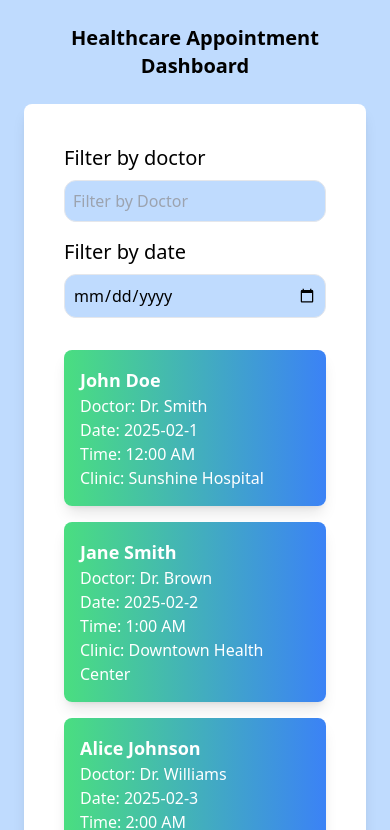
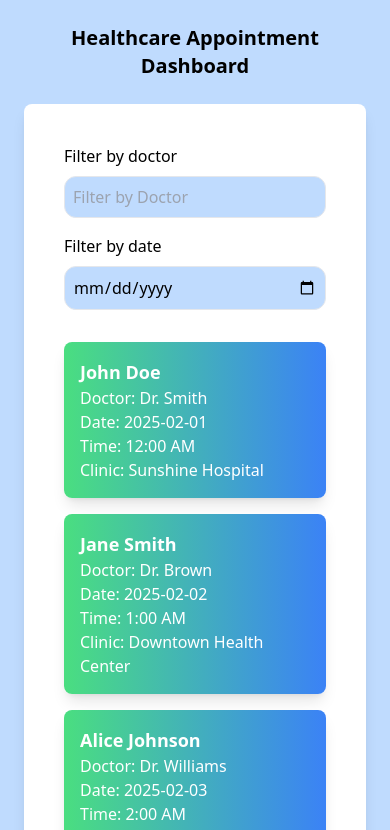
Before and after one commit to Yetife/healthcare-dashboard, a React (Vite) app: page / in a window 390 px wide. Shown: the top 830 px of the page. Built offline with nearby package versions, Linux system fonts and the light colour scheme.

Commit message:
appointment update

```diff
--- a/src/App.jsx
+++ b/src/App.jsx
@@ -4,6 +4,7 @@ import {fetchAppointments} from "./redux/appointmentsSlice.js";
 import FilterBar from "./components/FilterBar.jsx";
 import AppointmentList from "./components/AppointmentList.jsx";
 import Pagination from "./components/Pagination.jsx";
+import {formatDate} from "./utils/timeUtils.js";
 
 const App = () => {
     const dispatch = useDispatch();
@@ -16,10 +17,16 @@ const App = () => {
     useEffect(() => { if (status === "idle") dispatch(fetchAppointments()); }, [status, dispatch]);
 
     const totalPages = Math.ceil(appointments.length / itemsPerPage);
+    // const filteredAppointments = appointments.filter((appointment) => {
+    //     return (
+    //         (!filters.doctor || appointment.doctor_name.toLowerCase().includes(filters.doctor.toLowerCase())) &&
+    //         (!filters.date || appointment.date_time.startsWith(filters.date))
+    //     );
+    // });
     const filteredAppointments = appointments.filter((appointment) => {
         return (
             (!filters.doctor || appointment.doctor_name.toLowerCase().includes(filters.doctor.toLowerCase())) &&
-            (!filters.date || appointment.date_time.startsWith(filters.date))
+            (!filters.date || formatDate(appointment.date_time) === filters.date)
         );
     });
     const paginatedAppointments = filteredAppointments.slice((currentPage - 1) * itemsPerPage, currentPage * itemsPerPage);
--- a/src/components/FilterBar.jsx
+++ b/src/components/FilterBar.jsx
@@ -12,7 +12,7 @@ const FilterBar = () => {
     return (
         <div className="flex md:flex-row flex-col gap-4 p-4">
             <div>
-                <p className="pb-2 text-xl">Filter by doctor</p>
+                <p className="pb-2 md:text-xl text-base">Filter by doctor</p>
                 <input
                     type="text"
                     name="doctor"
@@ -24,7 +24,7 @@ const FilterBar = () => {
             </div>
 
             <div className="md:w-4/12 w-full">
-                <p className="pb-2 text-xl">Filter by date</p>
+                <p className="pb-2  md:text-xl text-base">Filter by date</p>
                 <input
                     type="date"
                     name="date"
--- a/src/redux/appointmentsSlice.js
+++ b/src/redux/appointmentsSlice.js
@@ -15,22 +15,21 @@ const clinicNames = [
     "Silver Pine Medical", "Horizon Health Center", "Crystal Springs Clinic", "Bright Horizon Medical", "Willow Creek Health"
 ];
 
-const formatTime = (dateTime) => {
-    const date = new Date(dateTime);
-    let hours = date.getHours();
-    const minutes = date.getMinutes().toString().padStart(2, '0');
-    const amPm = hours >= 12 ? 'PM' : 'AM';
-    hours = hours % 12 || 12; // Convert 24-hour to 12-hour format
-    return `${hours}:${minutes} ${amPm}`;
-};
 
-const mockAppointments = patientNames.map((name, i) => ({
-    id: i + 1,
-    patient_name: name,
-    doctor_name: `Dr. ${['Smith', 'Brown', 'Williams', 'Jones', 'Davis'][i % 5]}`,
-    date_time: `2025-02-${(i % 28) + 1}T${(i % 24).toString().padStart(2, '0')}:00`,
-    clinic_location: clinicNames[i],
-}));
+const mockAppointments = patientNames.map((name, i) => {
+    const day = String((i % 28) + 1).padStart(2, "0"); // Ensure two-digit day
+    const hour = String(i % 24).padStart(2, "0"); // Ensure two-digit hour
+    const dateTime = `2025-02-${day}T${hour}:00:00`; // Correct ISO format
+
+    return {
+        id: i + 1,
+        patient_name: name,
+        doctor_name: `Dr. ${['Smith', 'Brown', 'Williams', 'Jones', 'Davis'][i % 5]}`,
+        date_time: dateTime, // Now in proper format
+        clinic_location: clinicNames[i],
+    };
+});
+
 
 export const fetchAppointments = createAsyncThunk("appointments/fetch", async () => {
     return new Promise((resolve) => setTimeout(() => resolve(mockAppointments), 1000));
--- a/src/utils/timeUtils.js
+++ b/src/utils/timeUtils.js
@@ -8,3 +8,12 @@ export const formatTime = (dateTime) => {
 
     return `${hours}:${minutes.toString().padStart(2, "0")} ${amPm}`;
 };
+
+export const formatDate = (dateString) => {
+    if (!dateString) return ""; // Prevents errors if the value is undefined or empty
+
+    const date = new Date(dateString);
+    if (isNaN(date.getTime())) return ""; // Prevents errors if the date is invalid
+
+    return date.toISOString().split("T")[0]; // Ensures YYYY-MM-DD format
+};
```
